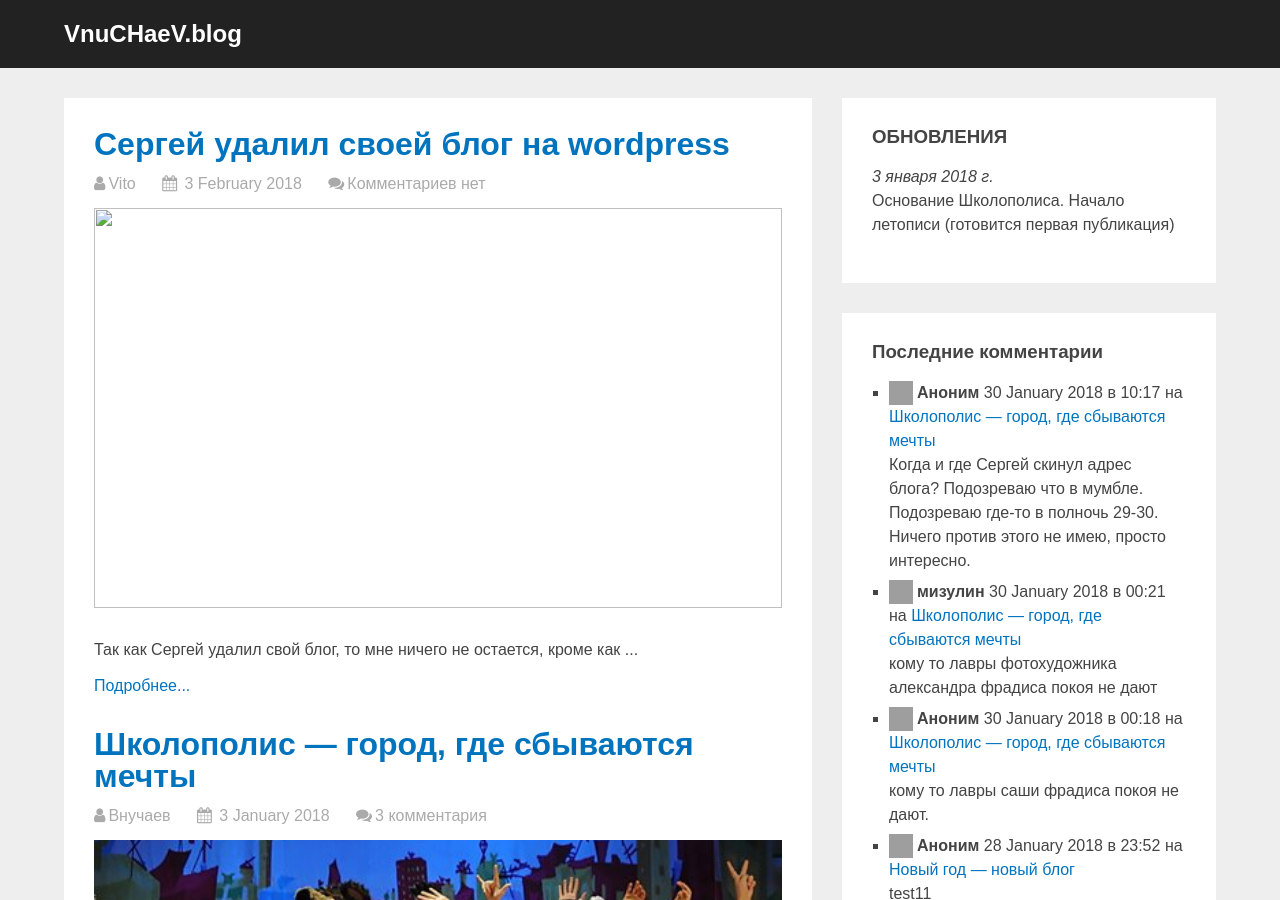
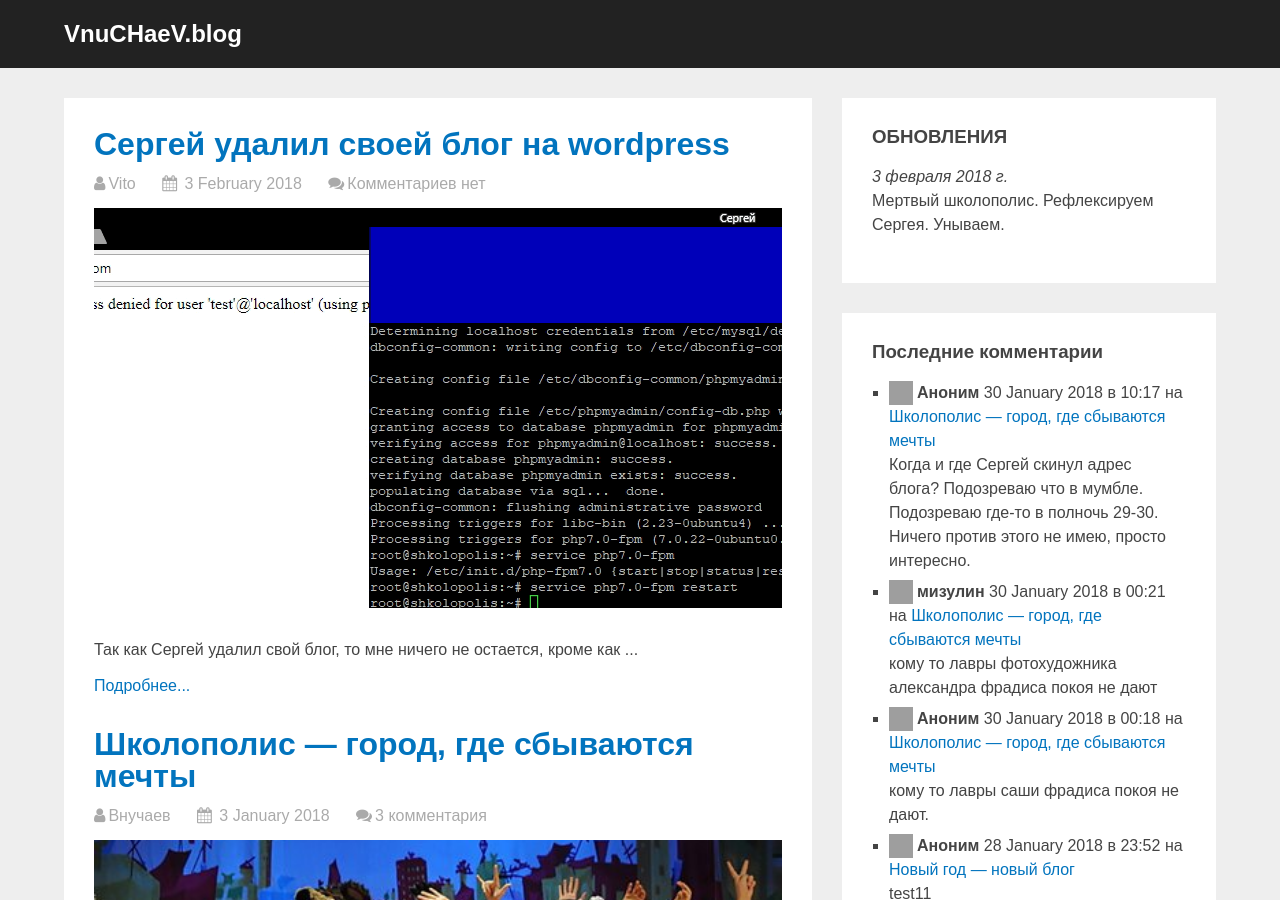
Before and after one commit to vitoyucepi/blog, a Jekyll site: the page built from index.html, in a window 1280 px wide and 900 px high. Built offline with Jekyll 4.4.1, drawn with Linux system fonts in a browser that asks for light colours; grey boxes are pictures that could not be loaded.

Commit message:
Missing files added

```diff
--- a/_includes/updates.md
+++ b/_includes/updates.md
@@ -1,4 +1,4 @@
 ### ОБНОВЛЕНИЯ
 
-*3 января 2018 г.*
-Основание Школополиса. Начало летописи (готовится первая публикация)
+*3 февраля 2018 г.*
+Мертвый школополис. Рефлексируем Сергея. Унываем.
```
Also changed, not shown: images/2018-02-03-php7cookbook.png (added).
